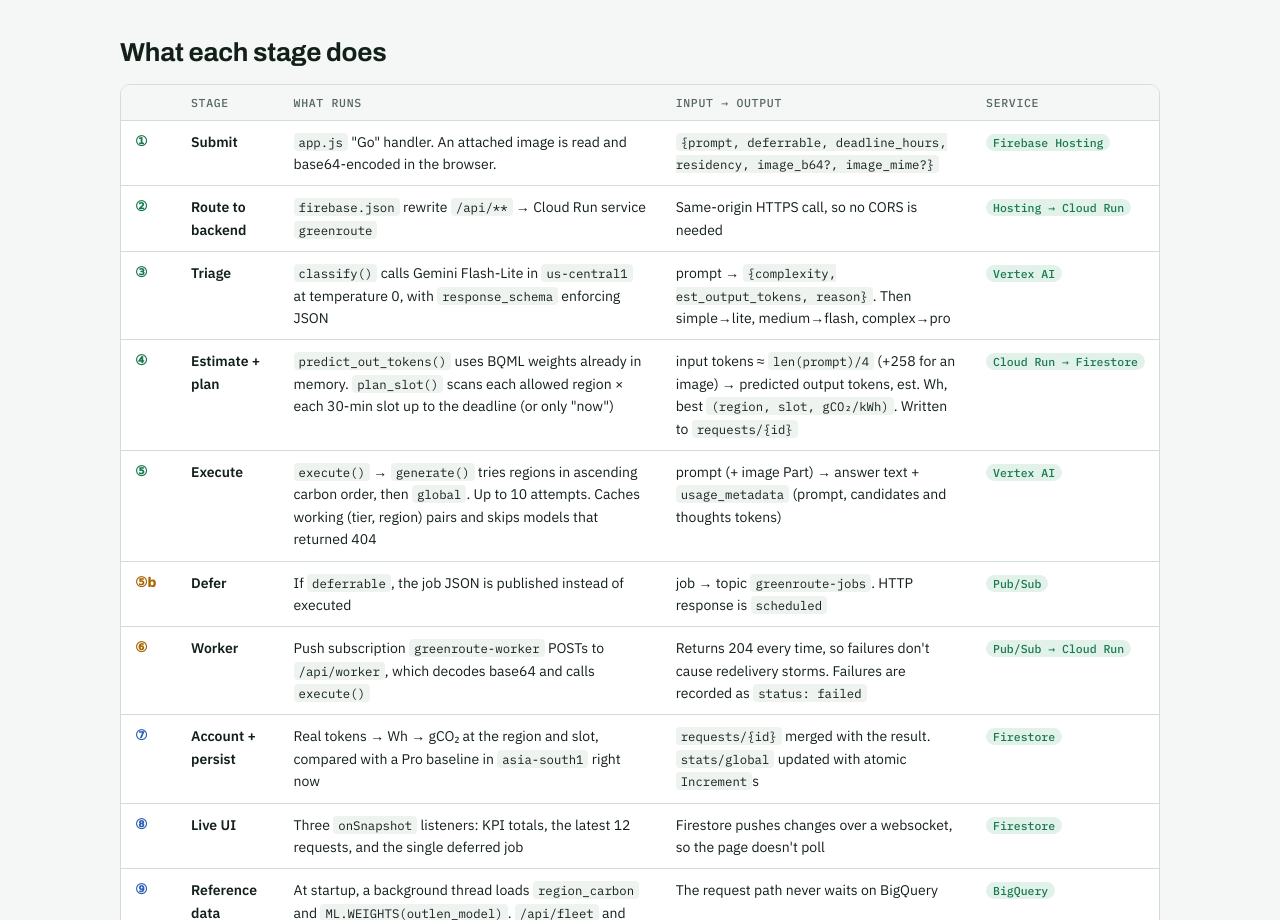
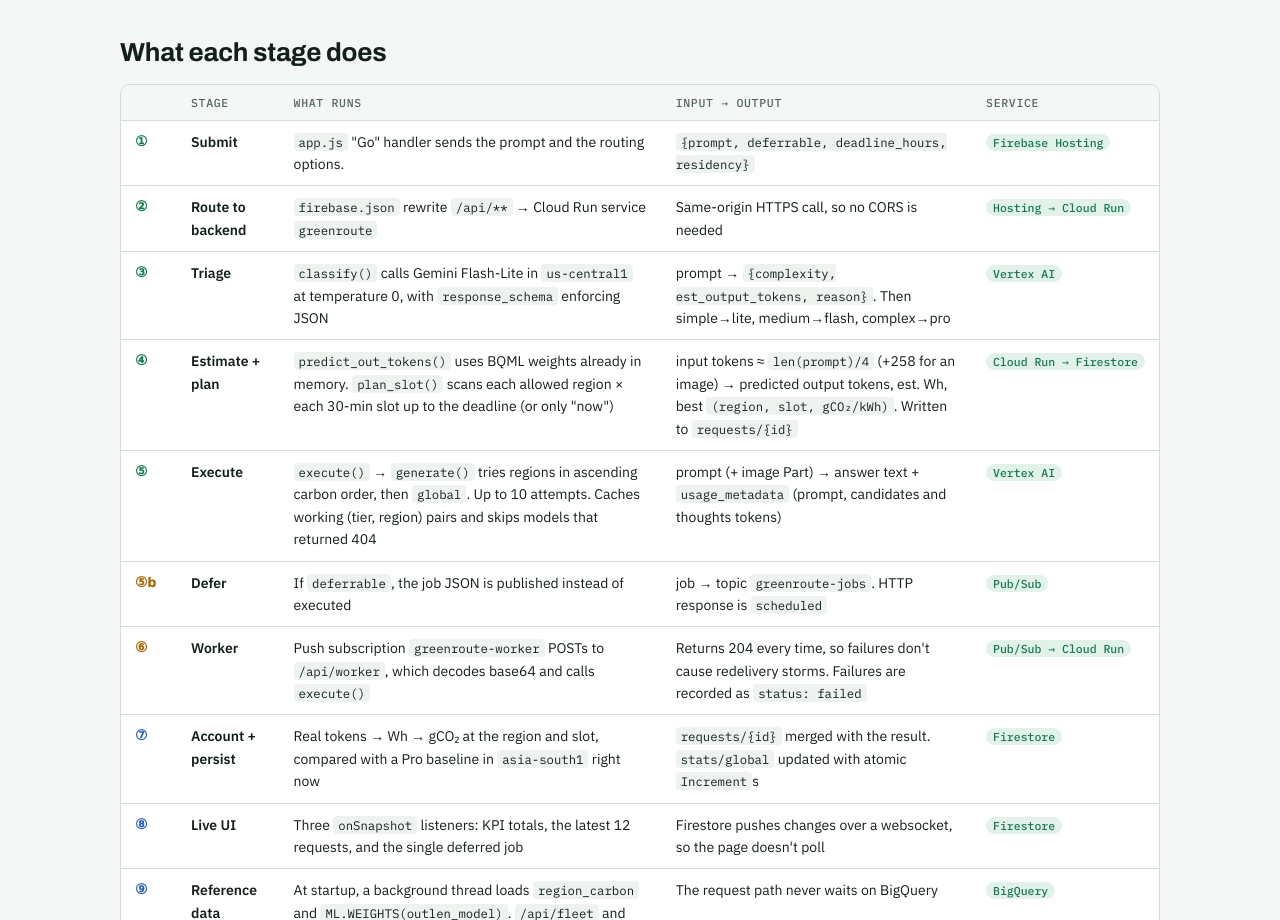
Before and after one commit to vpndev18/greenroute-ai, a plain HTML site: page request-flow.html in a window 1280 px wide. Shown: the part 2140-3060 px from the top of the page. Drawn offline with Linux system fonts and the light colour scheme.

Commit message:
Hide image upload; keep the router text-only

```diff
--- a/request-flow.html
+++ b/request-flow.html
@@ -355,7 +355,7 @@
     <table>
       <thead><tr><th></th><th>Stage</th><th>What runs</th><th>Input → output</th><th>Service</th></tr></thead>
       <tbody>
-        <tr><td class="n">①</td><td><b>Submit</b></td><td><code>app.js</code> "Go" handler. An attached image is read and base64-encoded in the browser.</td><td><code>{prompt, deferrable, deadline_hours, residency, image_b64?, image_mime?}</code></td><td><span class="svc">Firebase Hosting</span></td></tr>
+        <tr><td class="n">①</td><td><b>Submit</b></td><td><code>app.js</code> "Go" handler sends the prompt and the routing options.</td><td><code>{prompt, deferrable, deadline_hours, residency}</code></td><td><span class="svc">Firebase Hosting</span></td></tr>
         <tr><td class="n">②</td><td><b>Route to backend</b></td><td><code>firebase.json</code> rewrite <code>/api/**</code> → Cloud Run service <code>greenroute</code></td><td>Same-origin HTTPS call, so no CORS is needed</td><td><span class="svc">Hosting → Cloud Run</span></td></tr>
         <tr><td class="n">③</td><td><b>Triage</b></td><td><code>classify()</code> calls Gemini Flash-Lite in <code>us-central1</code> at temperature 0, with <code>response_schema</code> enforcing JSON</td><td>prompt → <code>{complexity, est_output_tokens, reason}</code>. Then simple→lite, medium→flash, complex→pro</td><td><span class="svc">Vertex AI</span></td></tr>
         <tr><td class="n">④</td><td><b>Estimate + plan</b></td><td><code>predict_out_tokens()</code> uses BQML weights already in memory. <code>plan_slot()</code> scans each allowed region × each 30-min slot up to the deadline (or only "now")</td><td>input tokens ≈ <code>len(prompt)/4</code> (+258 for an image) → predicted output tokens, est. Wh, best <code>(region, slot, gCO₂/kWh)</code>. Written to <code>requests/{id}</code></td><td><span class="svc">Cloud Run → Firestore</span></td></tr>
```
Also changed, not shown: public/index.html (+1 -1 lines), 1 other file.
